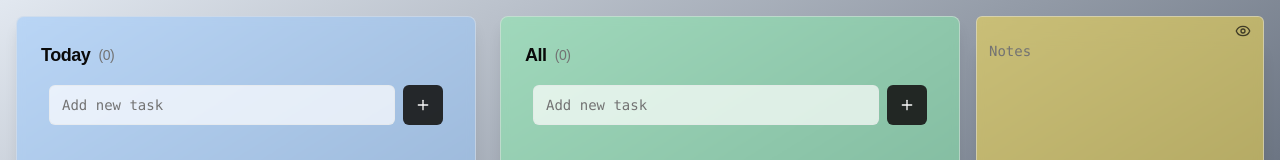
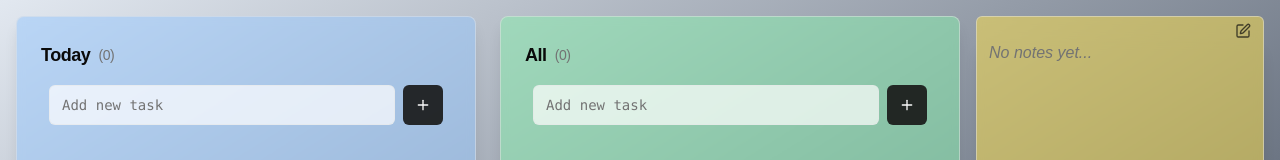
Before and after one commit to v1becod3r/todo-list, a Next.js app: page / in a window 1280 px wide. Shown: the top 160 px of the page. Built offline with nearby package versions, Linux system fonts and the light colour scheme.

Commit message:
manual coding

```diff
--- a/daily-todo.tsx
+++ b/daily-todo.tsx
@@ -45,7 +45,7 @@ export default function Component() {
   const [editingId, setEditingId] = useState<number | null>(null)
   const [editingText, setEditingText] = useState("")
   const [editingType, setEditingType] = useState<"task" | "subtask">("task")
-  const [isNotesPreview, setIsNotesPreview] = useState(false)
+  const [isNotesPreview, setIsNotesPreview] = useState(true)
   const [draggedTask, setDraggedTask] = useState<{ id: number; board: "today" | "longterm" } | null>(null)
   const [dragOverBoard, setDragOverBoard] = useState<"today" | "longterm" | null>(null)
   const [dragOverIndex, setDragOverIndex] = useState<number | null>(null)
```
